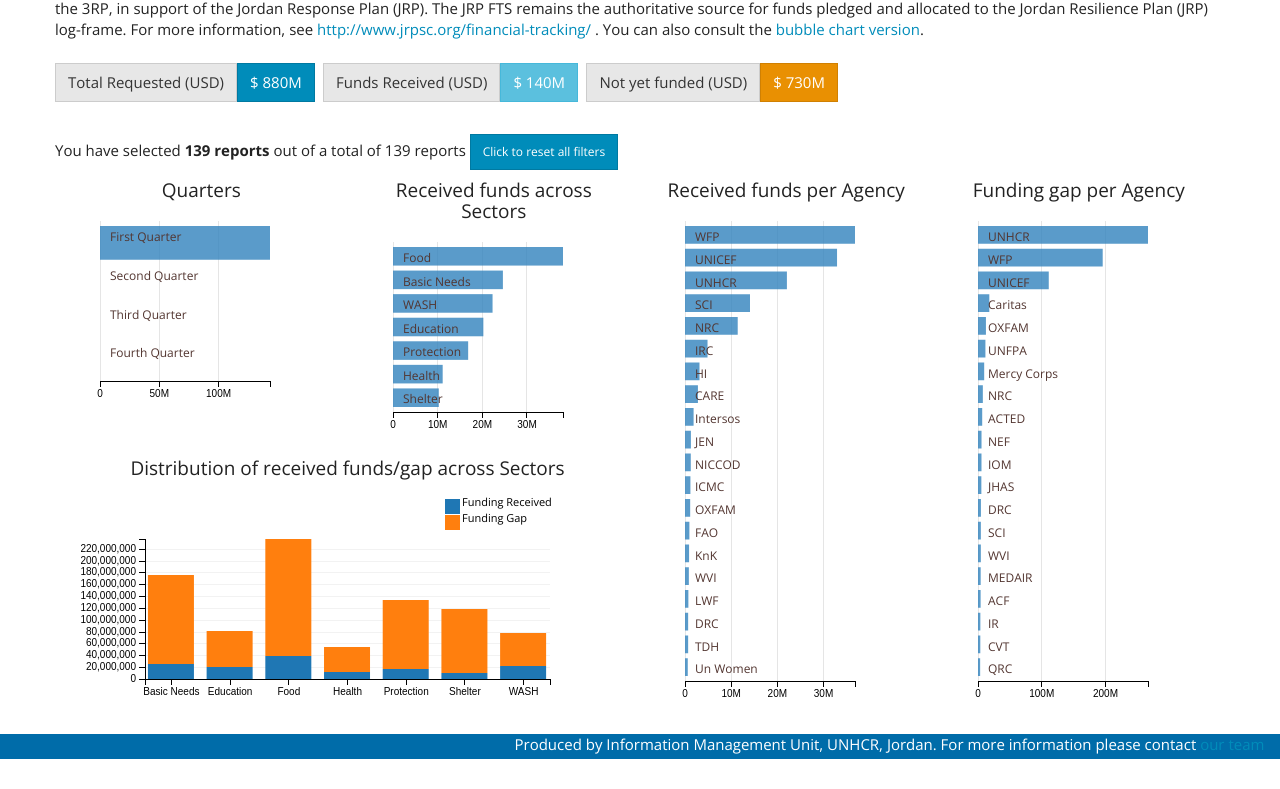
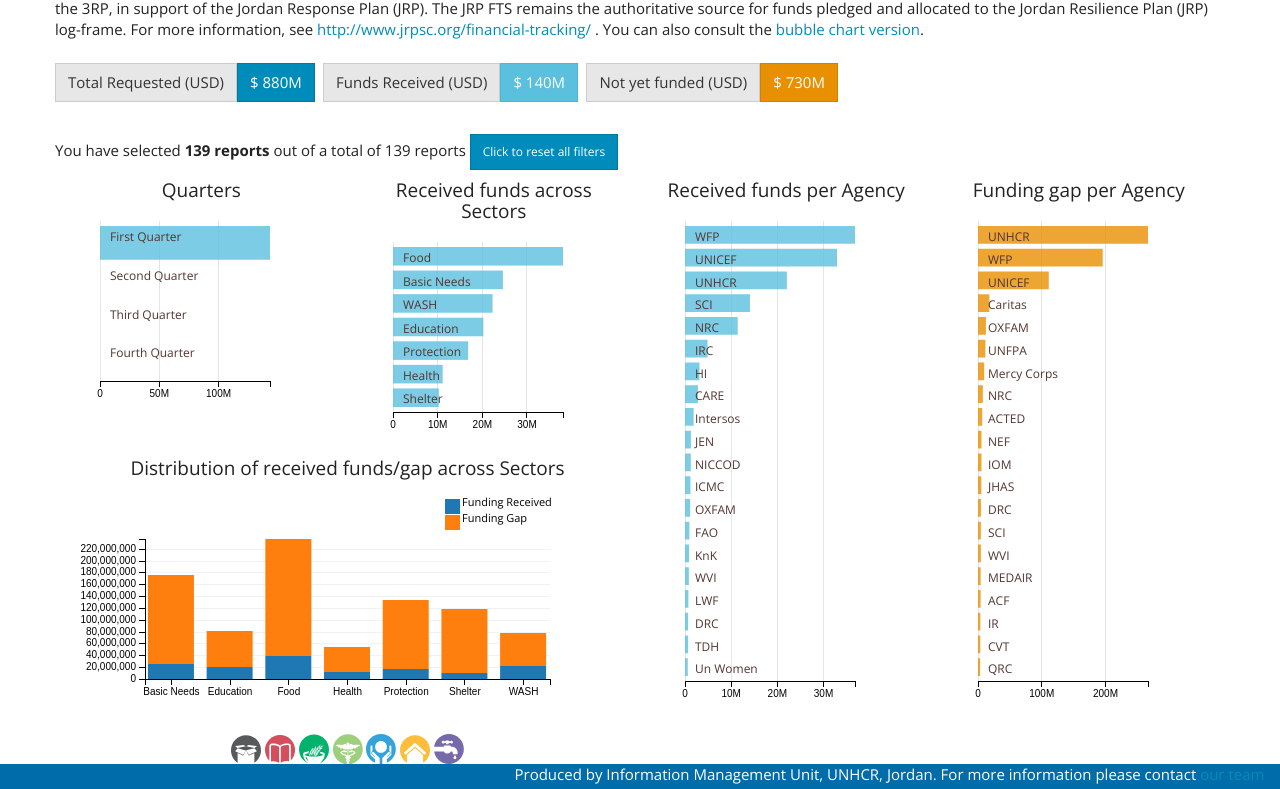
Before and after one commit to unhcr-syria/FTS, a plain HTML site: page index.html in a window 1280 px wide. Shown: the part 154-943 px from the top of the page. Before the commit the page ends 913 px from the top, so only its background shows below. Drawn offline with nearby package versions, Linux system fonts and the light colour scheme.

Commit message:
add images

```diff
--- a/index.html
+++ b/index.html
@@ -80,6 +80,17 @@
                 <div id="gapReceived" class="col-xs-12" data-step="1" data-intro="Click on this pie chart to filter by sector." data-position='right'>
                   <center> <h4>Distribution of received funds/gap across Sectors</h4> </center>
                 </div>
+
+        <center>
+            <img src="images/basicassistance.svg" alt="Basic Needs" height="30px" width="30px">
+            <img src="images/education.svg" alt="Education" height="30px" width="30px">
+            <img src="images/foodsecurity.svg" alt="Food Security" height="30px" width="30px">
+            <img src="images/health.svg" alt="Health" height="30px" width="30px">
+            <img src="images/protection.svg" alt="Protection" height="30px" width="30px">
+            <img src="images/shelter.svg" alt="Shelter" height="30px" width="30px">
+            <img src="images/wash.svg" alt="WASH" height="30px" width="30px">
+
+
 
               </div>
             </div>
@@ -191,7 +202,7 @@
                 .elasticX(true)
                 .on("filtered", getFiltersValues)
                 .data(function(group) { return group.top(4); })
-                .colors(['#3182bd'])
+                .colors(['#5bc0de'])
                 .colorDomain([0,0])
                 .colorAccessor(function(d, i){return 1;})
                 .xAxis().ticks(4).tickFormat(d3.format("s"));
@@ -207,7 +218,7 @@
                 .elasticX(true)
                 .on("filtered", getFiltersValues)
                 .data(function(group) { return group.top(10); })
-                .colors(['#3182bd'])
+                .colors(['#5bc0de'])
                 .colorDomain([0,0])
                 .colorAccessor(function(d, i){return 1;})
                 .xAxis().ticks(4).tickFormat(d3.format("s"));
@@ -224,7 +235,7 @@
                 .elasticX(true)
                 .on("filtered", getFiltersValues)
                 .data(function(group) { return group.top(20); })
-                .colors(['#3182bd'])
+                .colors(['#5bc0de'])
                 .colorDomain([0,0])
                 .colorAccessor(function(d, i){return 1;})
                 .xAxis().ticks(4).tickFormat(d3.format("s"));
@@ -239,7 +250,7 @@
                 .elasticX(true)
                 .on("filtered", getFiltersValues)
                 .data(function(group) { return group.top(20); })
-                .colors(['#3182bd'])
+                .colors(['#e99002'])
                 .colorDomain([0,0])
                 .colorAccessor(function(d, i){return 1;})
                 .xAxis().ticks(4).tickFormat(d3.format("s"));
```
Also changed, not shown: images/basicassistance.svg (added), images/education.svg (added), images/foodsecurity.svg (added), images/health.svg (added), images/livelihoods.svg (added), images/protection.svg (added), images/shelter.svg (added), images/wash.svg (added).
